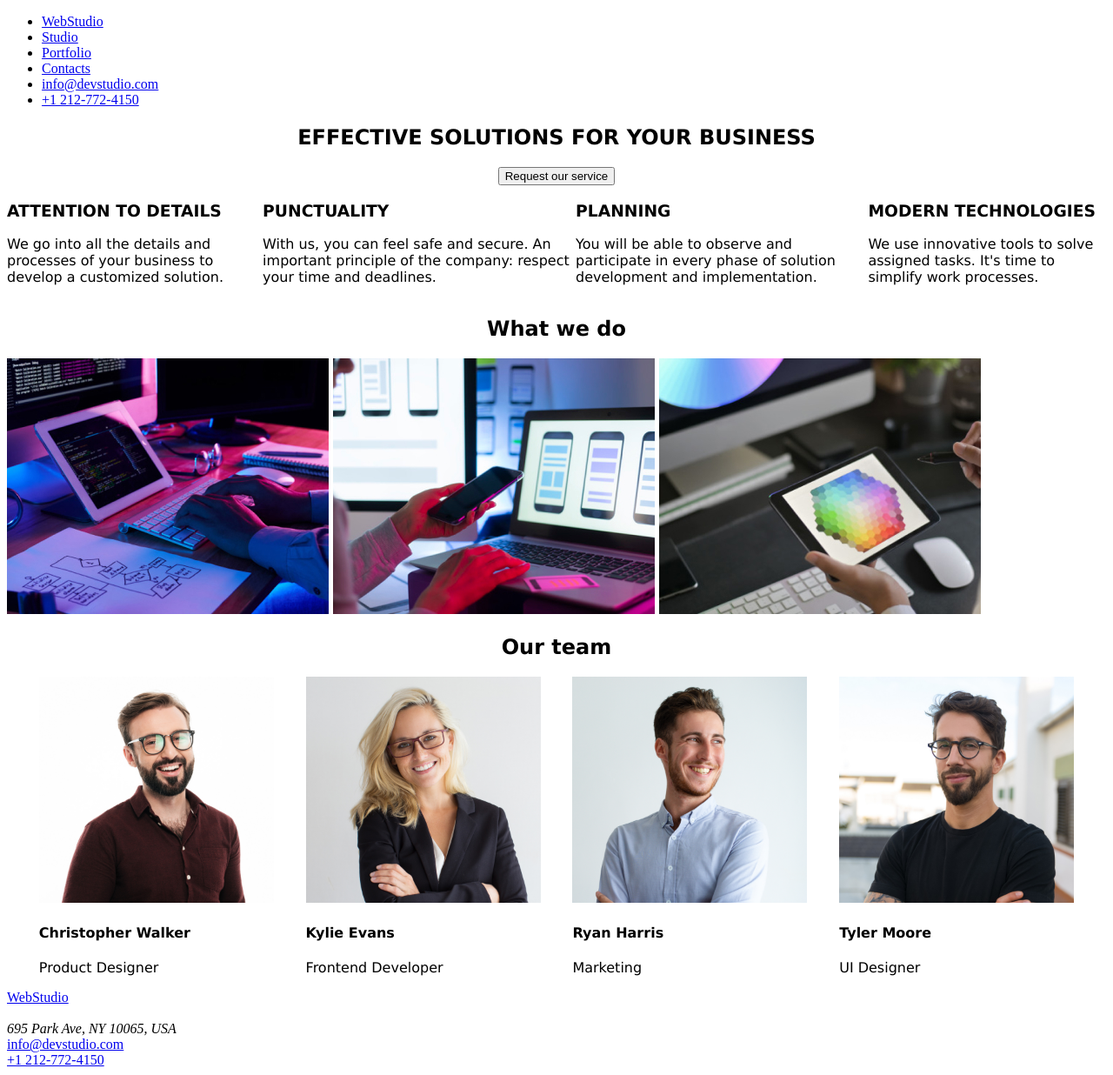
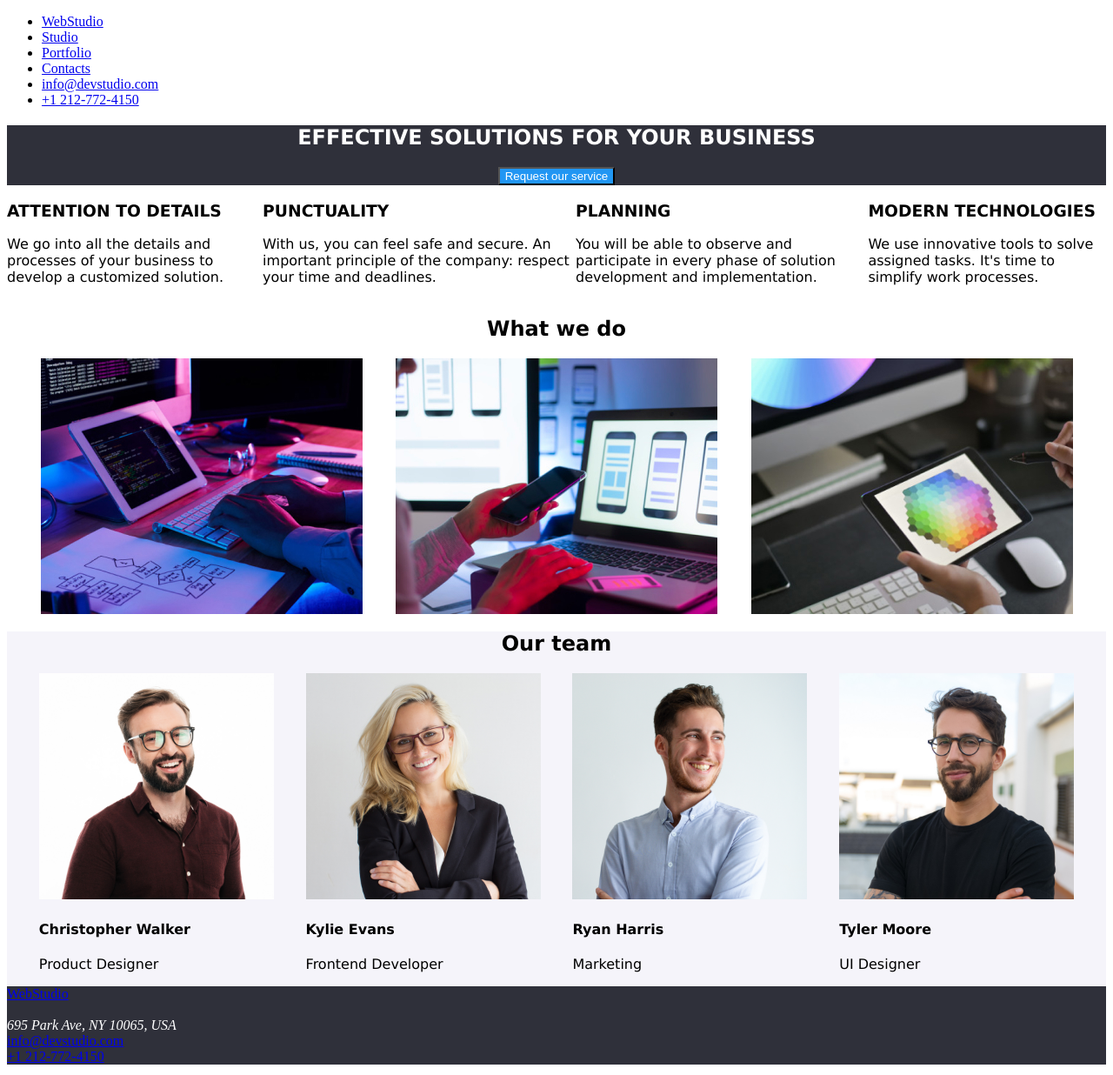
Before and after one commit to andraiaco/GOIT-MARKUP-HW-01, a plain HTML site: page index.html in a window 1280 px wide. Shown: the whole page at 87% size. Drawn offline with Linux system fonts and the light colour scheme.

Commit message:
Final web page

```diff
--- a/index.html
+++ b/index.html
@@ -20,12 +20,14 @@
   <main style="font-family: Verdana, Geneva, Tahoma, sans-serif">
     <!--Prima sectiune-->
     <section class="main">
-      <h1>EFFECTIVE SOLUTIONS FOR YOUR BUSINESS</h1>
-      <button>Request our service</button>
+      <h1 style="color: white">EFFECTIVE SOLUTIONS FOR YOUR BUSINESS</h1>
+      <button style="color: white; background-color: rgba(33, 150, 243, 1)">
+        Request our service
+      </button>
     </section>
 
     <!--Description-->
-    <section class="description">
+    <section style="display: flex; justify-content: space-evenly">
       <div>
         <h3>ATTENTION TO DETAILS</h3>
         <p>
@@ -62,7 +64,7 @@
     <!--What we do-->
     <section>
       <h2 style="text-align: center">What we do</h2>
-      <div>
+      <div style="display: flex; justify-content: space-evenly">
         <img src="images/Whatwedo1.jpg" alt="What we do 1" width="370" />
         <img src="images/Whatwedo2.jpg" alt="What we do 2" width="370" />
         <img src="images/Whatwedo3.jpg" alt="What we do 3" width="370" />
@@ -71,7 +73,7 @@
 
     <!--Our team-->
 
-    <section>
+    <section style="background-color: rgba(245, 244, 250, 1)">
       <h2 style="text-align: center">Our team</h2>
       <div style="display: flex; justify-content: space-evenly">
         <div>
@@ -102,14 +104,14 @@
   </main>
 
   <!--Footer-->
-  <footer>
-    <div>
+  <footer style="background-color: rgba(47, 48, 58, 1)">
+    <div style="color: rgba(255, 255, 255, 1)">
       <nav>
         <a href="WebStudio.html">WebStudio</a>
         <address><br />695 Park Ave, NY 10065, USA</address>
       </nav>
     </div>
-    <div>
+    <div style="color: rgba(255, 255, 255, 1)">
       <a href="mailto:info@devstudio.com">info@devstudio.com</a>
       <br />
       <a href="tel:+12127724150">+1 212-772-4150</a>
@@ -120,10 +122,6 @@
 <style>
   .main {
     text-align: center;
-  }
-
-  .description {
-    display: flex;
-    text-align: left;
+    background-color: rgba(47, 48, 58, 1);
   }
 </style>
```
